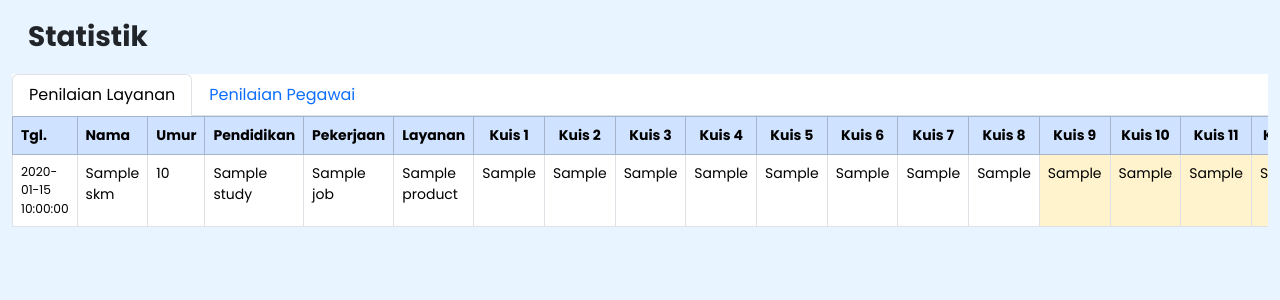
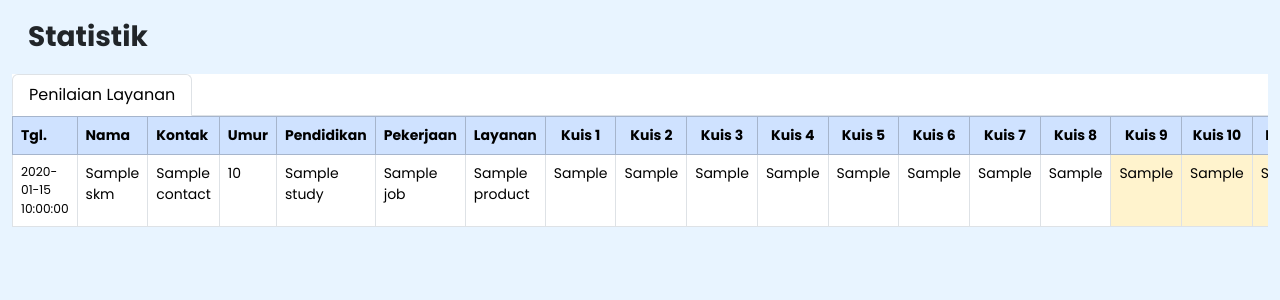
Before and after one commit to sleepingtime94/skm, a PHP site: template views/statistic.twig in a window 1280 px wide. Shown: the top 300 px of the page. Run offline with PHP 8.4, Linux system fonts and the light colour scheme; the template is opened without the code that fills it: most values are stand-ins (such as "Sample title", 1, 10 or a date in 2020); some libraries are stand-ins or nearby versions.

Commit message:
add contact on table and hide other tab

```diff
--- a/views/statistic.twig
+++ b/views/statistic.twig
@@ -8,8 +8,8 @@
         <div class="nav nav-tabs" id="nav-tab" role="tablist">
             <button class="nav-link active" id="nav-home-tab" data-bs-toggle="tab" data-bs-target="#nav-home"
                 type="button" role="tab" aria-controls="nav-home" aria-selected="true">Penilaian Layanan</button>
-            <button class="nav-link" id="nav-profile-tab" data-bs-toggle="tab" data-bs-target="#nav-profile"
-                type="button" role="tab" aria-controls="nav-profile" aria-selected="false">Penilaian Pegawai</button>
+            {# <button class="nav-link" id="nav-profile-tab" data-bs-toggle="tab" data-bs-target="#nav-profile"
+                type="button" role="tab" aria-controls="nav-profile" aria-selected="false">Penilaian Pegawai</button> #}
         </div>
     </nav>
     <div class="tab-content" id="nav-tabContent">
@@ -20,6 +20,7 @@
                         <tr class="align-middle">
                             <th scope="col">Tgl.</th>
                             <th scope="col">Nama</th>
+                            <th scope="col">Kontak</th>
                             <th scope="col">Umur</th>
                             <th scope="col">Pendidikan</th>
                             <th scope="col">Pekerjaan</th>
@@ -37,6 +38,7 @@
                         <tr>
                             <td class="small">{{ data.created }}</td>
                             <td>{{ data.name }}</td>
+                            <td>{{ data.contact }}</td>
                             <td>{{ data.age }}</td>
                             <td>{{ data.study }}</td>
                             <td>{{ data.job }}</td>
@@ -53,7 +55,7 @@
                 </table>
             </div>
         </div>
-        <div class="tab-pane fade" id="nav-profile" role="tabpanel" aria-labelledby="nav-profile-tab">
+        {# <div class="tab-pane fade" id="nav-profile" role="tabpanel" aria-labelledby="nav-profile-tab">
             <div class="table-responsive">
                 <table class="table table-bordered small">
                     <thead class="table-primary">
@@ -74,7 +76,7 @@
                     </tbody>
                 </table>
             </div>
-        </div>
+        </div> #}
     </div>
 </div>
 {% endblock %}
```
